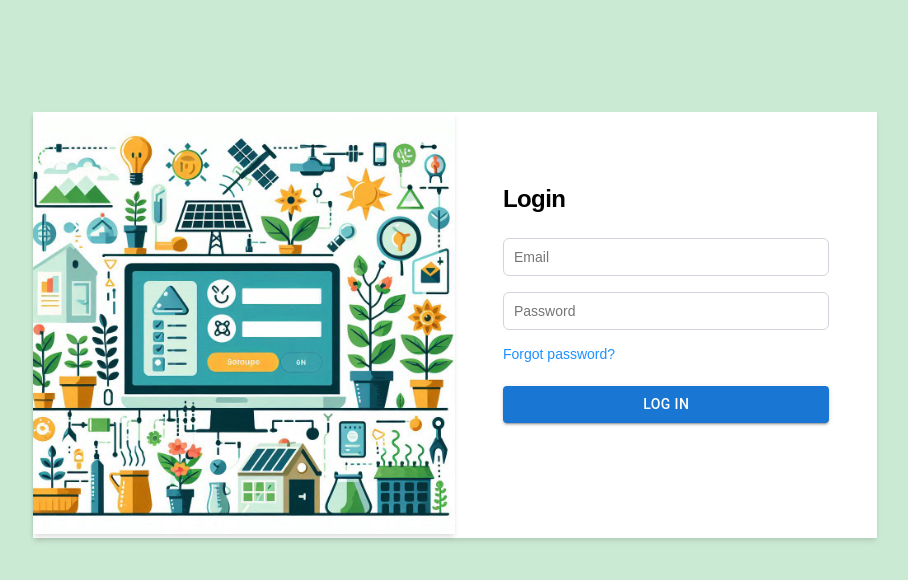
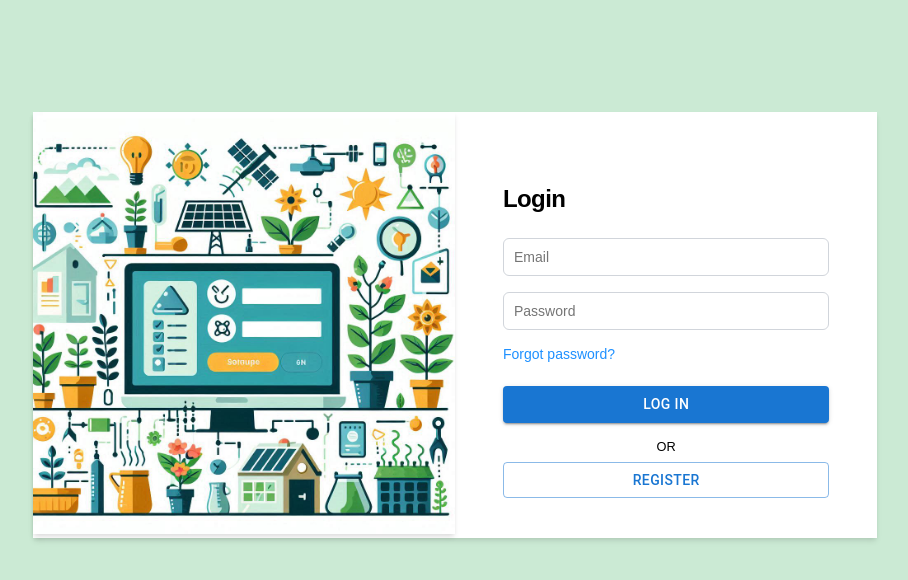
Before and after one commit to GimhanPerera/Green-House-Management-Project, a React (Vite) app in the folder Frontend/: page / in a window 1280 px wide. Shown: the top 580 px of the page, without its empty margins (185-1093 px from the left). Built offline with nearby package versions, Linux system fonts and the light colour scheme.

Commit message:
Register form connected to the login form

```diff
--- a/Frontend/src/pages/loginPage.jsx
+++ b/Frontend/src/pages/loginPage.jsx
@@ -20,6 +20,10 @@ export const LoginPage = () => {
         password: Yup.string()
             .required('Password is required'),
     })
+
+    const toRegForm = () => {
+        navigate('../registration');
+    }
 
     const onSubmit = async (values, actions) => {
         try {
@@ -167,6 +171,10 @@ export const LoginPage = () => {
                                 <Button type="submit" fullWidth variant="contained" sx={{ mt: 1, mb: 2 }}>
                                     Log in
                                 </Button>
+                                <p style={{width:'100%', textAlign:'center', fontSize:'0.8rem'}}>OR</p>
+                                <Button onClick={toRegForm} fullWidth variant="outlined" sx={{ mt: 1, mb: 2 }}>
+                                    Register
+                                </Button>
 
                             </form>
                         </Box>
```
